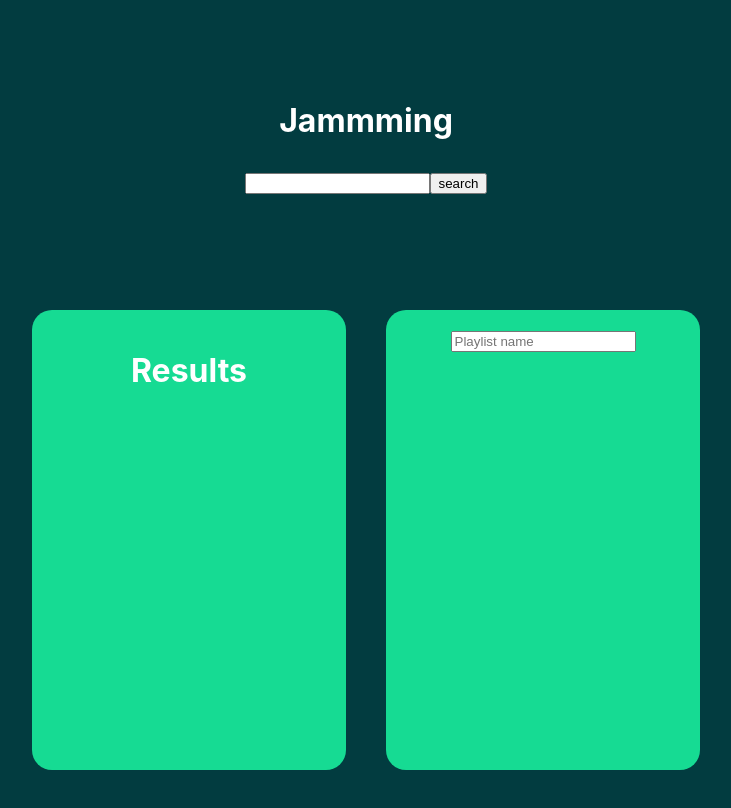
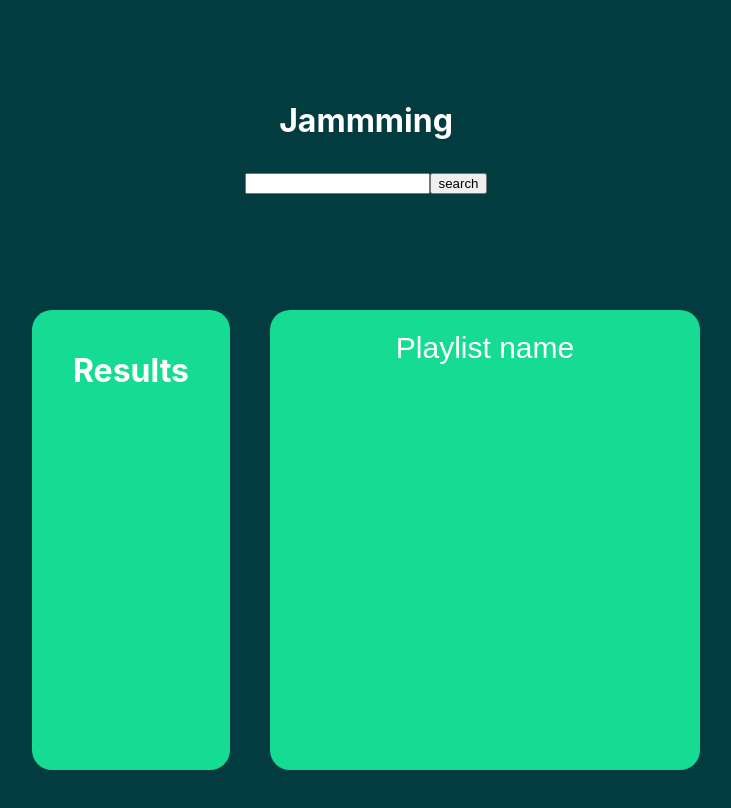
Before and after one commit to MDH-mohawk/jammming, a React (Create React App) app: page / in a window 1280 px wide. Shown: the top 808 px of the page, without its empty margins (274-1005 px from the left). Built offline with nearby package versions, Linux system fonts and the light colour scheme.

Commit message:
Integrated custom naming a playlist that updates with usestate

```diff
--- a/src/App.js
+++ b/src/App.js
@@ -33,10 +33,8 @@ const songs = [
 
 function App() {
 
+  //belown function search through a specific array and puts this in a list in the results area//
   const[search,setSearch] = useState([]);
-  const[playlist,setPlaylist] = useState([]);
-
-  //belown function search through a specific array and puts this in a list in the results area//
 
     function handleSearch(e){
         e.preventDefault();
@@ -51,6 +49,8 @@ function App() {
     }
 
 //based on user choice adds items to the playlist array though an "ADD" button//
+const[playlist,setPlaylist] = useState([]);
+
     function handlePlaylist(e){
       const kip = e.target.parentNode.children[0].id
 
@@ -62,10 +62,19 @@ function App() {
       }
     }
 
+//Below code gives the user the choice to remove a track from their custom playlist with the "DEL" button//
     function handleDelete(e){
       const id= e.target.parentNode.children[0].id;
       setPlaylist(playlist.filter((item) =>item.key != id))
     }
+
+//Managing the naming of the playlist//
+const[playListName,setPLayListName] = useState("")
+
+function handlePlayListName(e){
+  setPLayListName(e.target.value);
+  console.log(playListName);
+}
   return (
     <div className="App">
       <div className='search_area'>
@@ -74,7 +83,7 @@ function App() {
       </div>
       <div className='main'>
       <SearchResults array={search} Click={handlePlaylist}/>
-      <Playlist array={playlist} delButton={handleDelete}/>
+      <Playlist array={playlist} delButton={handleDelete} playListName={playListName} playListNameChange={handlePlayListName}/>
       </div>
     </div>
   );
--- a/src/Playlist/Playlist.js
+++ b/src/Playlist/Playlist.js
@@ -5,7 +5,7 @@ import Tracklist from '../Tracklist/Tracklist';
 function Playlist(props){
 
     return <div className={styles.main}>
-        <input type='text' placeholder='Playlist name' />
+        <input className={styles.input} type='text' placeholder='Playlist name' value={props.playListName} onChange={props.playListNameChange}/>
         <Tracklist array={props.array} buttonText="DEL" ClickAdd={props.delButton} />
     </div>
 
--- a/src/Playlist/Playlist.module.css
+++ b/src/Playlist/Playlist.module.css
@@ -5,3 +5,21 @@
     width: 400px;
     margin: 20px;
 }
+
+.input{
+    text-align: center;
+    border: none;
+    color: white;
+    background: none;
+    font-size:30px;
+}
+
+.input:focus{
+    background: none;
+    outline: none;
+    border-bottom: 4px solid white;
+}
+
+.input::placeholder{
+    color:white
+}
```
